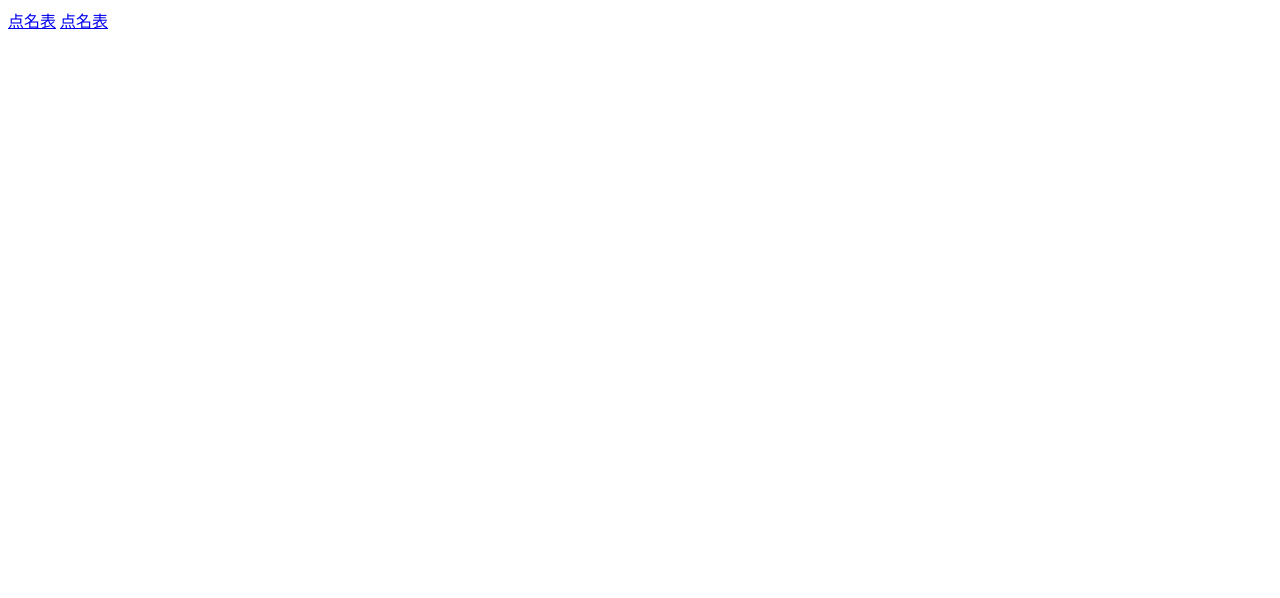
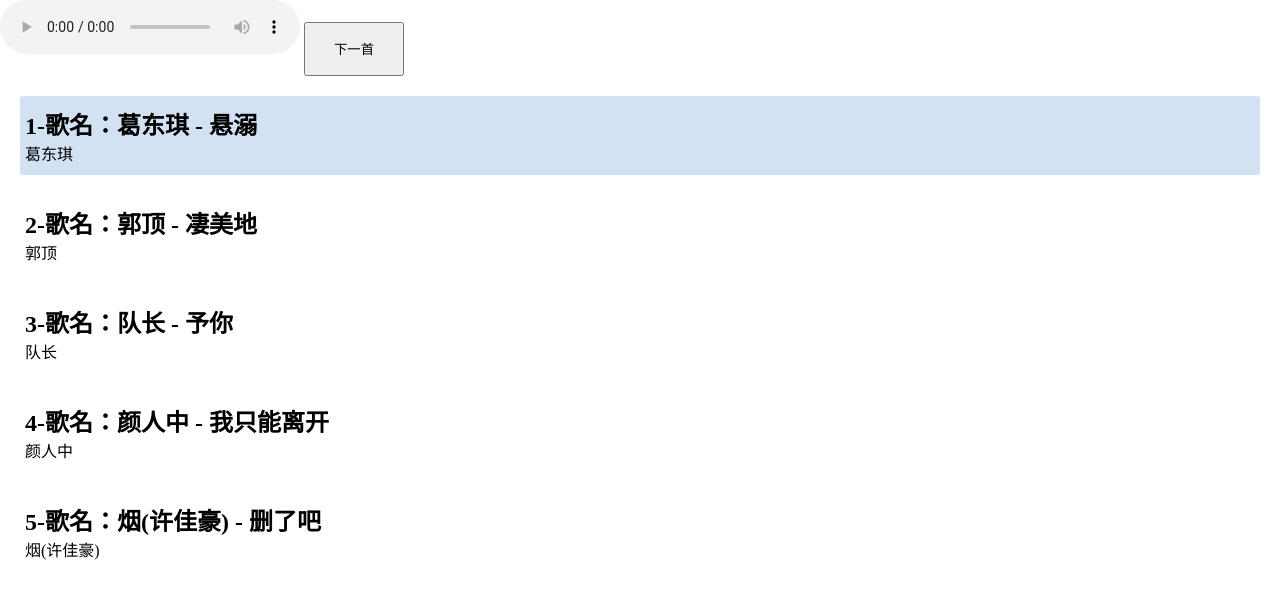
Before and after one commit to Epiphany-cl/Test.github.io, a plain HTML site: page index.html in a window 1280 px wide. Drawn offline with nearby package versions, Linux system fonts and the light colour scheme.

Commit message:
Update index.html

```diff
--- a/index.html
+++ b/index.html
@@ -1,11 +1,116 @@
 <!DOCTYPE html>
 <html lang="en">
-	<head>
-		<meta charset="UTF-8">
-		<title>GitHub pages</title>
-	</head>
-	<body>
-		<a href='./Random_roll_call.html'>点名表</a>
-		<a href='./Vue_MusicPaly.html'>点名表</a>
-	</body>
+
+<head>
+    <meta charset="UTF-8">
+    <meta name="viewport" content="width=device-width, initial-scale=1.0">
+    <title>Vue-音乐播放</title>
+</head>
+
+<style>
+    * {
+        padding: 0;
+        margin: 0;
+    }
+
+    ul {
+        list-style: none;
+    }
+
+    ul li {
+        margin: 20px 20px;
+        padding: 10px 5px;
+        border-radius: 3px;
+    }
+
+    ul li.active {
+        background-color: #D2E2F3;
+    }
+
+    button {
+        width: 100px;
+        height: 54px;
+    }
+
+    button:hover {
+        background-color: black;
+        color: gold;
+    }
+</style>
+
+<body>
+    <div id="app">
+        <audio :src="musicData[currentMusicIndex].songSrc" controls autoplay @ended="endedNext()"></audio>
+        <button @click="nextMusic()">下一首</button>
+        <ul>
+            <li :class="{active:index===currentMusicIndex}" v-for="(item,index) in musicData" :key="index"
+                @click="clickMusic(item.id)">
+                <h2>{{index+1}}-歌名：{{item.name}}</h2>
+                <p>{{item.author}}</p>
+            </li>
+        </ul>
+    </div>
+</body>
+
 </html>
+<script src="https://cdn.jsdelivr.net/npm/vue@2.7.14"></script>
+<script>
+    // 数据必须放在前面 new Vue()才能调用
+    const musicData = [{
+        id: 1,
+        name: '葛东琪 - 悬溺',
+        author: '葛东琪',
+        songSrc: 'http://music.163.com/song/media/outer/url?id=1397345903.mp3'
+    },
+    {
+        id: 2,
+        name: '郭顶 - 凄美地',
+        author: '郭顶',
+        songSrc: 'http://music.163.com/song/media/outer/url?id=436346833.mp3'
+    },
+    {
+        id: 3,
+        name: '队长 - 予你',
+        author: '队长',
+        songSrc: 'http://music.163.com/song/media/outer/url?id=1895330088.mp3'
+    },
+    {
+        id: 4,
+        name: '颜人中 - 我只能离开',
+        author: '颜人中',
+        songSrc: 'http://music.163.com/song/media/outer/url?id=1398283847.mp3'
+    },
+    {
+        id: 5,
+        name: '烟(许佳豪) - 删了吧',
+        author: '烟(许佳豪)',
+        songSrc: 'http://music.163.com/song/media/outer/url?id=1891469546.mp3'
+
+    }
+    ];
+
+    new Vue({
+        el: "#app",
+        data: {
+            musicData,
+            currentMusicIndex: 0
+        },
+        methods: {
+            //点击切换
+            clickMusic(index) {
+                this.currentMusicIndex = index - 1;
+            },
+            //下一曲
+            nextMusic() {
+                if (this.currentMusicIndex === this.musicData.length - 1) {
+                    this.currentMusicIndex = 0;
+                } else {
+                    this.currentMusicIndex++;
+                }
+            },
+            endedNext() {
+                this.nextMusic();
+            }
+        },
+    });
+</script>
```
